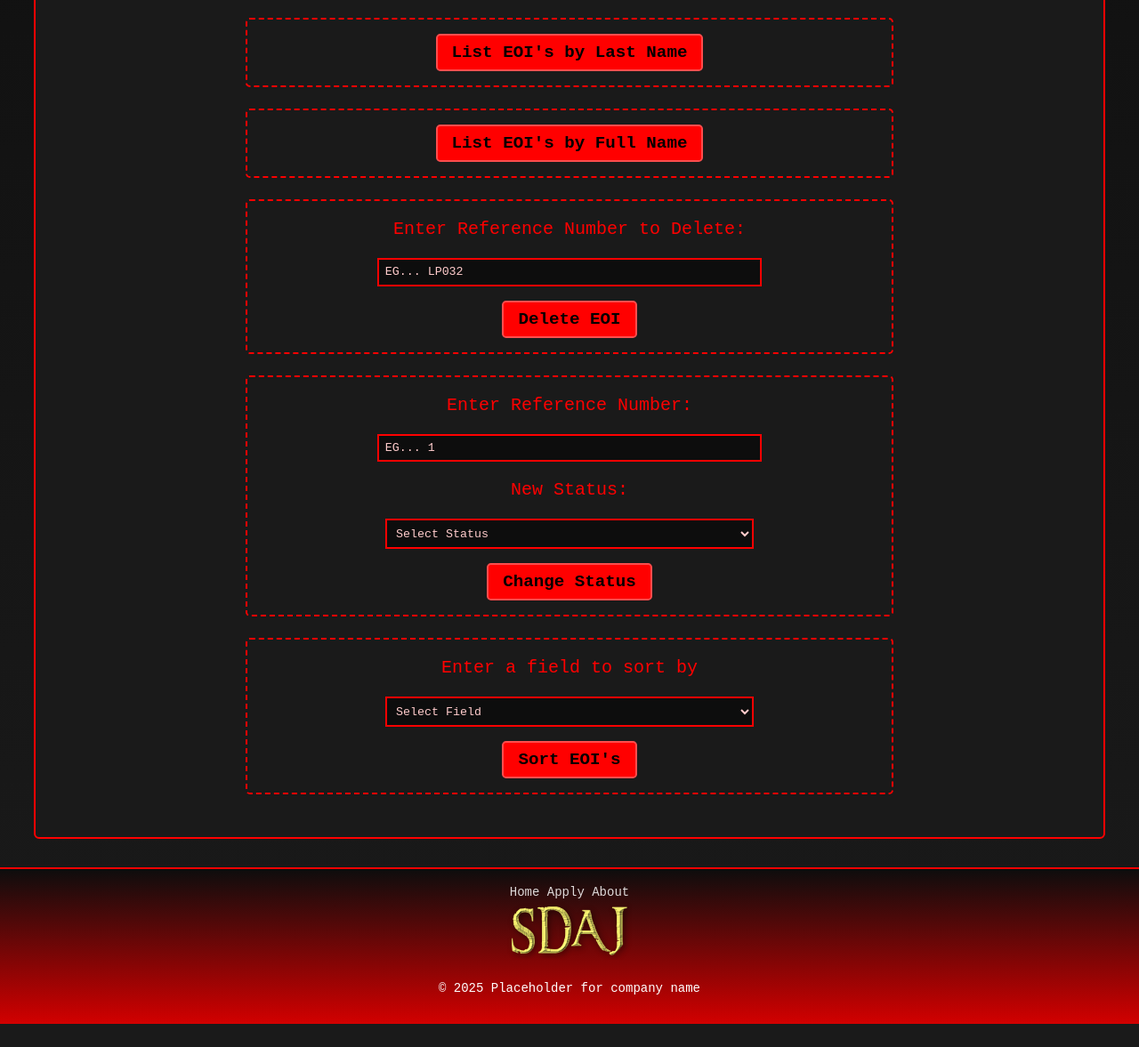
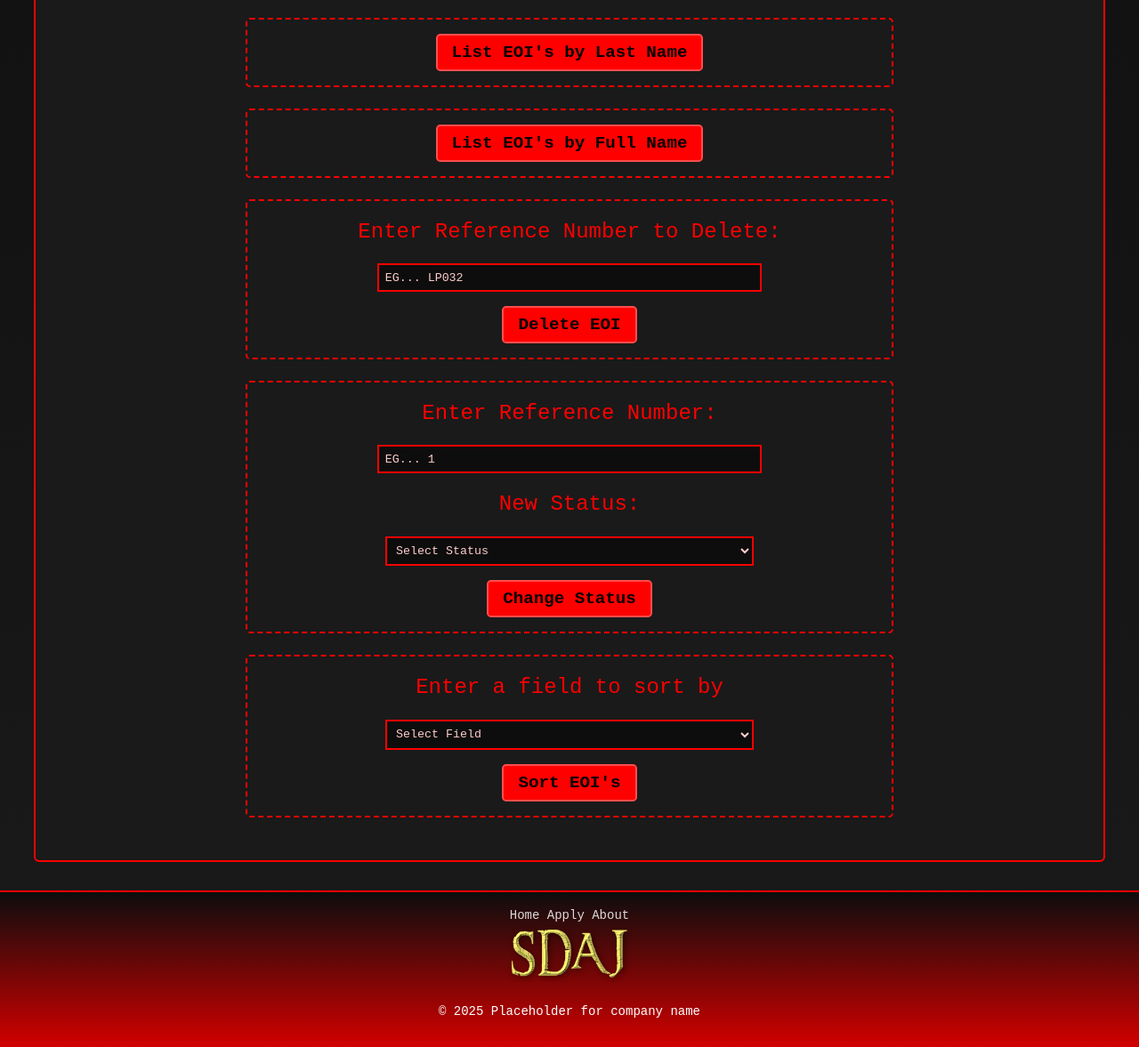
Before and after one commit to DaveyJonesLockerroom/Group-1---Web-Project---Part-2---SDAJ, a PHP site: page /manage.php in a window 1280 px wide. Shown: the part 668-1845 px from the top of the page at 89% size. Before the commit the page ends 1819 px from the top, so only its background shows below. Run offline with PHP 8.4, Linux system fonts and the light colour scheme; a user stored in the database is signed in.

Commit message:
some comments and small changes

```diff
--- a/login.php
+++ b/login.php
@@ -32,10 +32,10 @@
         <h1 class="register-heading"> Log in to your account </h1>
 
         <form action="process_login.php" class="login-form" method="POST">
-            <label for="username">Username:</label>
+            <label for="username" class="login-text-title">Username:</label>
             <input type="text" class="login-textbox" id="username" name="username" placeholder="Username" required>
             <br>
-            <label for="password">Password:</label>
+            <label for="password" class="login-text-title">Password:</label>
             <input type="password" class="login-textbox" id="password" name="password" placeholder="Password" required>
             <br>
             <input type="submit" class="login_button" value="Login">
--- a/manage.php
+++ b/manage.php
@@ -5,9 +5,6 @@ include_once 'env_loader.php';
 include_once 'conn.php';
 ?>
 
-<!-------------------------------------------------------------------------------------
-------------------   ADD LOTS OF COMMENTS SO YOU CAN EXPLAIN THE CODE   ---------------
--------------------------------------------------------------------------------------->
 
 <!DOCTYPE html>
         <?php
@@ -60,7 +57,7 @@ include_once 'conn.php';
             </form>
               <?php
                if(isset($_POST['show_eois'])) {
-                  $stmt = $conn->prepare(
+                  $stmt = $conn->prepare( // preparing SQL statement to display.
                 "SELECT
                 e.apply_num,
                 e.reference_number,
@@ -76,6 +73,7 @@ include_once 'conn.php';
                 e.phonenumber,
                 e.otherskills,
                 e.value,
+                -- CONCAT_WS joins strings together and then seperates them so that they can all be displayed at the same time --
                 CONCAT_WS(', ',
                     CASE WHEN s.cpp = 1 THEN 'C++' END,
                     CASE WHEN s.java = 1 THEN 'Java' END,
@@ -500,7 +498,7 @@ include_once 'conn.php';
                     <!-- Delete EOI by Reference -->
 
             <form action="manage.php" method="POST" class="admin-form">
-                <label for="delete_ref">Enter Reference Number to Delete:</label>
+                <label for="delete_ref" class="login-text-title">Enter Reference Number to Delete:</label>
                 <input type="text" id="delete_ref" name="delete_ref" required class="admin-textbox" placeholder="EG... LP032">
                 <input type="submit" name="delete_eoi" value="Delete EOI" class="delete_button">
             </form>
@@ -527,10 +525,10 @@ include_once 'conn.php';
                     <!-- Change EOI Status -->
 
             <form action="manage.php" method="POST" class="admin-form">
-                <label for="status_ref">Enter Reference Number:</label>
+                <label for="status_ref" class="login-text-title">Enter Reference Number:</label>
                 <input type="text" id="status_ref" name="status_ref" required class="admin-textbox" placeholder="EG... 1">
 
-                <label for="new_status">New Status:</label>
+                <label for="new_status" class="login-text-title" >New Status:</label>
                 <select id="new_status" name="new_status" required class="admin-textbox">
                     <option value="">Select Status</option>
                     <option value="New">New</option>
@@ -561,7 +559,7 @@ include_once 'conn.php';
 
 
             <form action="manage.php" method="POST" class="admin-form">
-                <label for="sort-field">Enter a field to sort by</label>
+                <label for="sort-field" class="login-text-title">Enter a field to sort by</label>
                 <select id="sort-field" name="sort-field" required class="admin-textbox">
                     <option value="">Select Field</option>
                     <option value="apply_num">Application Number</option>
--- a/register.php
+++ b/register.php
@@ -77,10 +77,10 @@ $conn->close();
             }
         ?>
         <form method="POST" class="login-form">
-            <label for="username">Username:</label>
+            <label for="username" class="login-text-title">Username:</label>
             <input type="text" class="login-textbox" id="username" name="username" placeholder="Enter username" required>
             <br>
-            <label for="password">Password:</label>
+            <label for="password" class="login-text-title">Password:</label>
             <input type="password" class="login-textbox" id="password" name="password" placeholder="Enter password" required>
             <br>
             <input type="submit" value="Register" class="login_button">
--- a/styles/layout.css
+++ b/styles/layout.css
@@ -1156,6 +1156,9 @@ h3 { text-align: center; color: #fff; font-size: 1.25rem; }
   margin-bottom: 1rem;
 }
 
+.login-text-title {
+  font-size: 1.5rem;
+}
 
 
 
```
